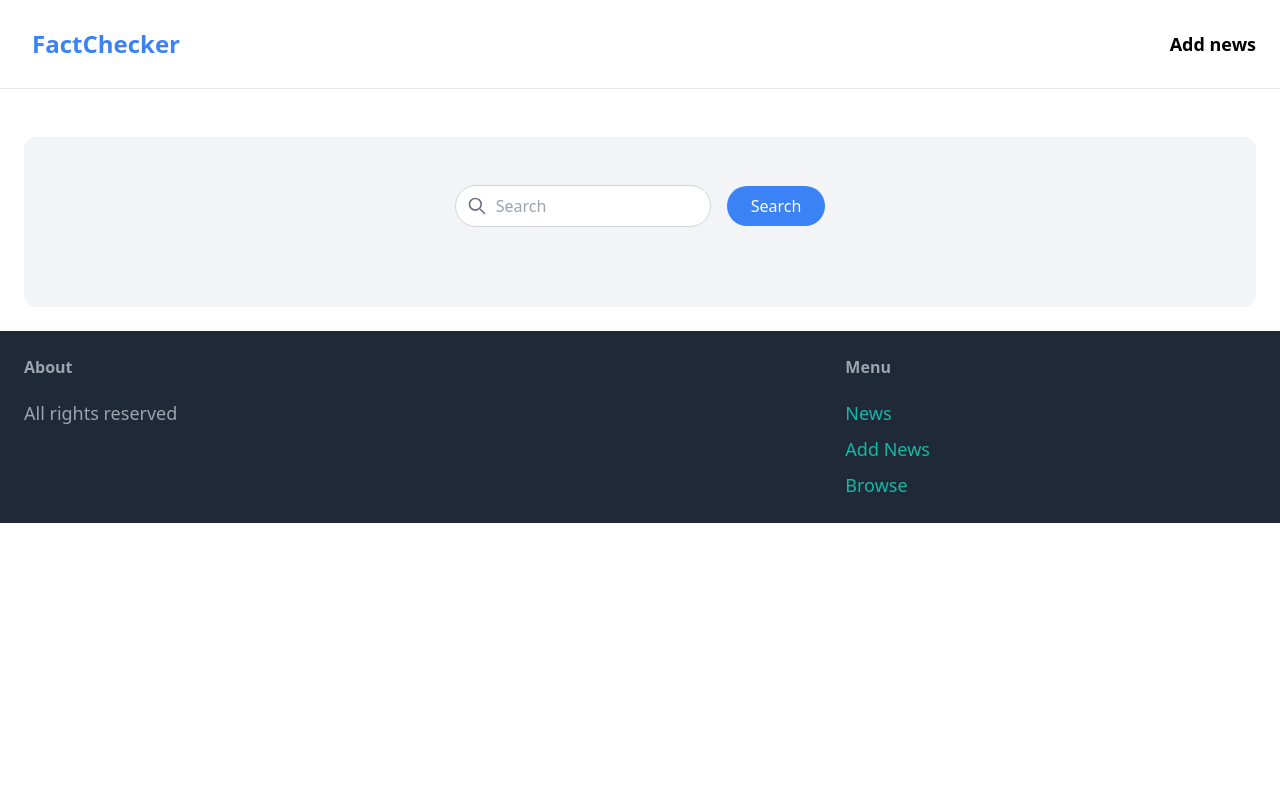
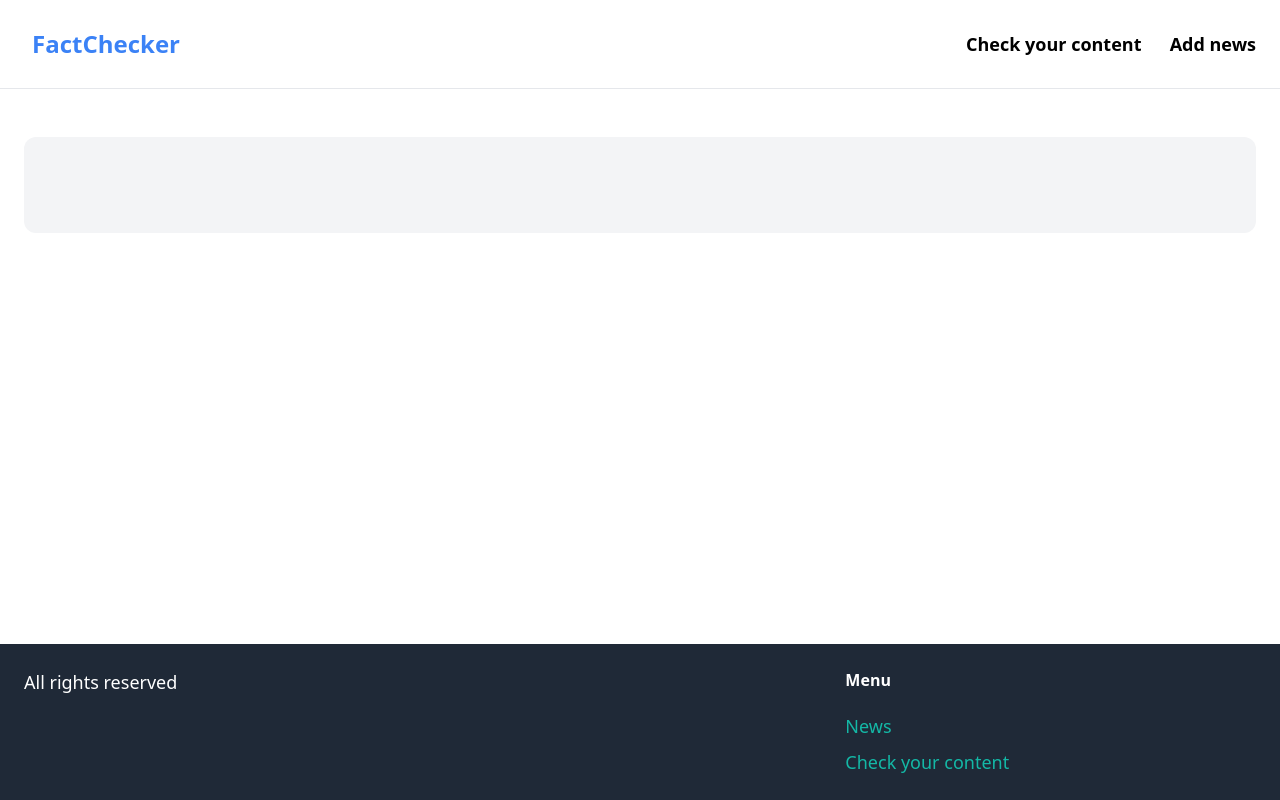
Before and after one commit to fitoretahiri/Fake-News-Detection, a Django app: template api/news/templates/index.html in a window 1280 px wide. Run offline with Django 3.2, Linux system fonts and the light colour scheme; the template is opened without the code that fills it, so the values that code supplies are empty; some libraries are stand-ins or nearby versions.

Commit message:
Add 'check your content' page to predict other news
More changes on styling

```diff
--- a/api/news/templates/base.html
+++ b/api/news/templates/base.html
@@ -7,35 +7,35 @@
     <script src="https://cdn.tailwindcss.com"></script>
     <title>{% block title %}{% endblock %} | News</title>
 </head>
-<body>
+<body class="flex flex-col min-h-screen">
     <nav class="py-6 px-6 flex justify-between items-center border-b border-gray-200">
         <a href="/news" class="text-2xl font-bold text-blue-500 px-2 py-1">FactChecker</a>
 
         <div class="space-x-6">
-            <a href="#" class="text-lg font-semibold hover:text-green-500">Add news</a>
+            <a href="/news/predict/" class="text-lg font-semibold hover:text-blue-900">Check your content</a>
+            <a href="#" class="text-lg font-semibold hover:text-blue-900">Add news</a>
 
         </div>
     </nav>
 
-    <div class="px-6 py-6">
-        {% block content %}
-        {% endblock %}
-    </div>
+    <main class="flex-grow">
+        <div class="px-6 py-6">
+            {% block content %}
+            {% endblock %}
+        </div>
+    </main>
 
-    <footer class="py-6 px-6 flex justify-between bg-gray-800">
+    <footer class="py-6 px-6 flex justify-between bg-gray-800 mt-auto">
         <div class="w-2/3 pr-10">
-            <h3 class="mb-5 font-semibold text-gray-400">About</h3>
-
-            <p class="text-lg text-gray-400">All rights reserved</p>
+            <p class="text-lg text-white">All rights reserved</p>
         </div>
 
         <div class="w-1/3">
-            <h3 class="mb-5 font-semibold text-gray-400">Menu</h3>
+            <h3 class="mb-5 font-semibold text-white">Menu</h3>
 
             <ul class="space-y-2">
-                <li><a href="#" class="text-lg text-teal-500 hover:text-green-500">News</a></li>
-                <li><a href="#" class="text-lg text-teal-500 hover:text-green-500">Add News</a></li>
-                <li><a href="#" class="text-lg text-teal-500 hover:text-green-500">Browse</a></li>
+                <li><a href="/news/" class="text-lg text-teal-500 hover:text-white">News</a></li>
+                <li><a href="/news/predict/" class="text-lg text-teal-500 hover:text-white">Check your content</a></li>
             </ul>
         </div>
     </footer>
--- a/api/news/templates/index.html
+++ b/api/news/templates/index.html
@@ -4,20 +4,6 @@
 
 {% block content %}
 <div class="mt-6 px-6 py-12 bg-gray-100 rounded-xl">
-    <div class="flex items-center justify-center mb-8">
-        <div class="relative w-64">
-            <input type="text" placeholder="Search" class="w-full px-4 py-2 border border-gray-300 rounded-full pl-10 focus:outline-none focus:border-blue-500 transition duration-300">
-            <span class="absolute inset-y-0 left-0 flex items-center pl-3">
-                <svg class="h-5 w-5 text-gray-500" fill="none" stroke="currentColor" viewBox="0 0 24 24" xmlns="http://www.w3.org/2000/svg">
-                    <path stroke-linecap="round" stroke-linejoin="round" stroke-width="2" d="M21 21l-4.5-4.5M17 10a7 7 0 1 0-14 0 7 7 0 0 0 14 0z"></path>
-                </svg>
-            </span>
-        </div>
-        <button class="ml-4 px-6 py-2 bg-blue-500 text-white rounded-full hover:bg-blue-600 focus:outline-none transition duration-300">Search</button>
-    </div>
-
-
-
     <div class="grid grid-cols-3 gap-20">
         {% for item in news %}
             <div class="flex flex-col overflow-hidden transition duration-300 transform hover:shadow-lg hover:scale-105 hover:bg-gray-100 hover:border-indigo-500 border border-gray-200 rounded-xl">
@@ -26,15 +12,12 @@
                         <img src="{{ item.picture.url }}" class="rounded-t-xl w-full h-48 object-cover transition duration-300 transform hover:scale-110">
                     </div>
 
-                    <div class="p-6 bg-white rounded-b-xl">
-                        <h2 class="text-lg font-semibold text-indigo-700 mb-2 hover:text-blue-900">{{ item.title }}</h2>
+                    <div class="p-6 rounded-b-xl">
+                        <h2 class="text-lg font-semibold text-black-700 mb-2 hover:text-blue-900">{{ item.title }}</h2>
                     </div>
                 </a>
             </div>
         {% endfor %}
     </div>
-
-
-
 </div>
 {% endblock %}
--- a/api/news/urls.py
+++ b/api/news/urls.py
@@ -5,5 +5,6 @@ app_name = 'news'
 
 urlpatterns = [
     path('details/<int:pk>', views.news_detail, name='news_detail'),
+    path('predict/', views.predict, name='predict'),
     path('', views.index),
 ]
```
Also changed, not shown: api/news/predictions_service.py (+7 -0 lines), api/news/templates/predictions.html (added, +27 -0 lines), api/news/views.py (+11 -6 lines).
